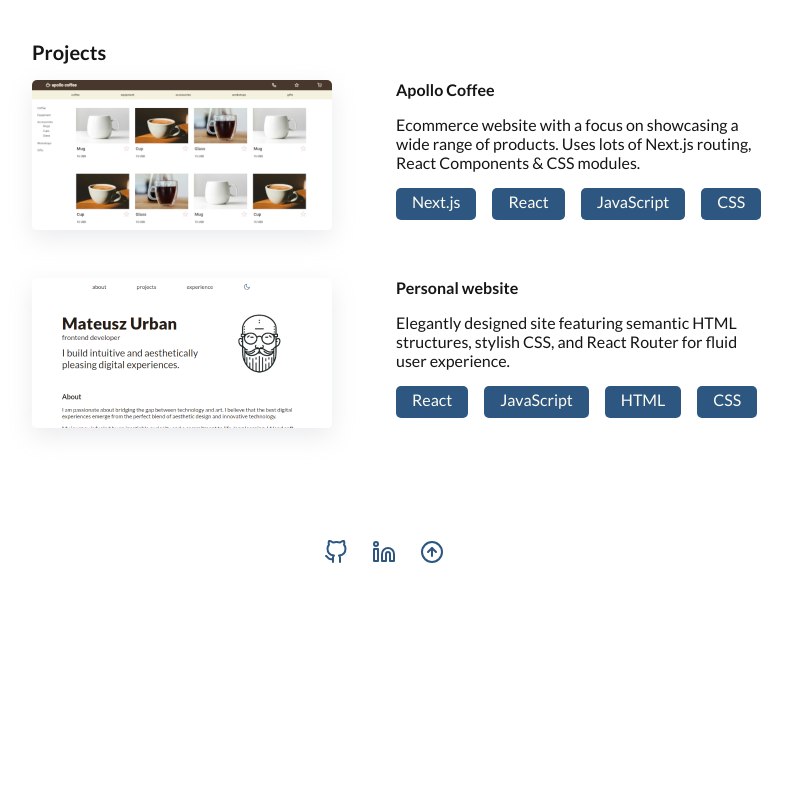
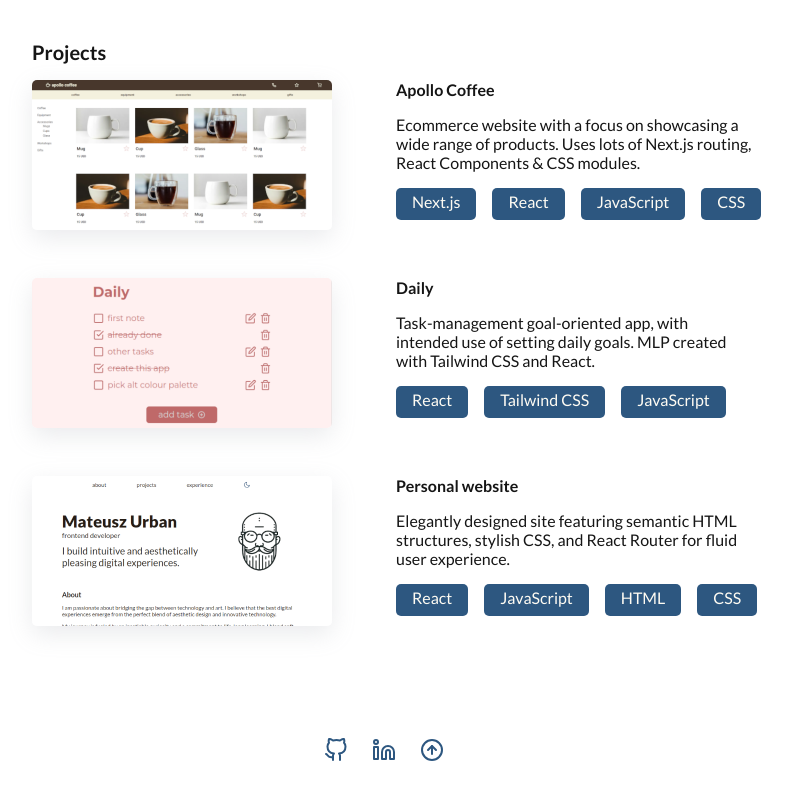
Before and after one commit to mateuszurban/portfolio-website, a React (Vite) app: page / in a window 1280 px wide. Shown: the part 592-1392 px from the top of the page, without its empty margins (256-1048 px from the left). Before the commit the page ends 1220 px from the top, so only its background shows below. Built offline with nearby package versions, Linux system fonts and the light colour scheme.

Commit message:
Add new project section

```diff
--- a/src/components/Projects.jsx
+++ b/src/components/Projects.jsx
@@ -25,6 +25,21 @@ export default function Projects() {
           </div>
         </li>
         <li className="project">
+          <img src="./daily_prev_0.png" alt="project preview image" />
+          <div className="projectDescription">
+            <h4>Daily</h4>
+            <p>
+              Task-management goal-oriented app, with intended use of setting
+              daily goals. MLP created with Tailwind CSS and React.
+            </p>
+            <ul className="projectsTech">
+              <li>React</li>
+              <li>Tailwind CSS</li>
+              <li>JavaScript</li>
+            </ul>
+          </div>
+        </li>
+        <li className="project">
           <img src="./portfolio_prev_0.png" alt="project preview image" />
           <div className="projectDescription">
             <h4>Personal website</h4>
```
Also changed, not shown: public/daily_prev_0.png (added).
